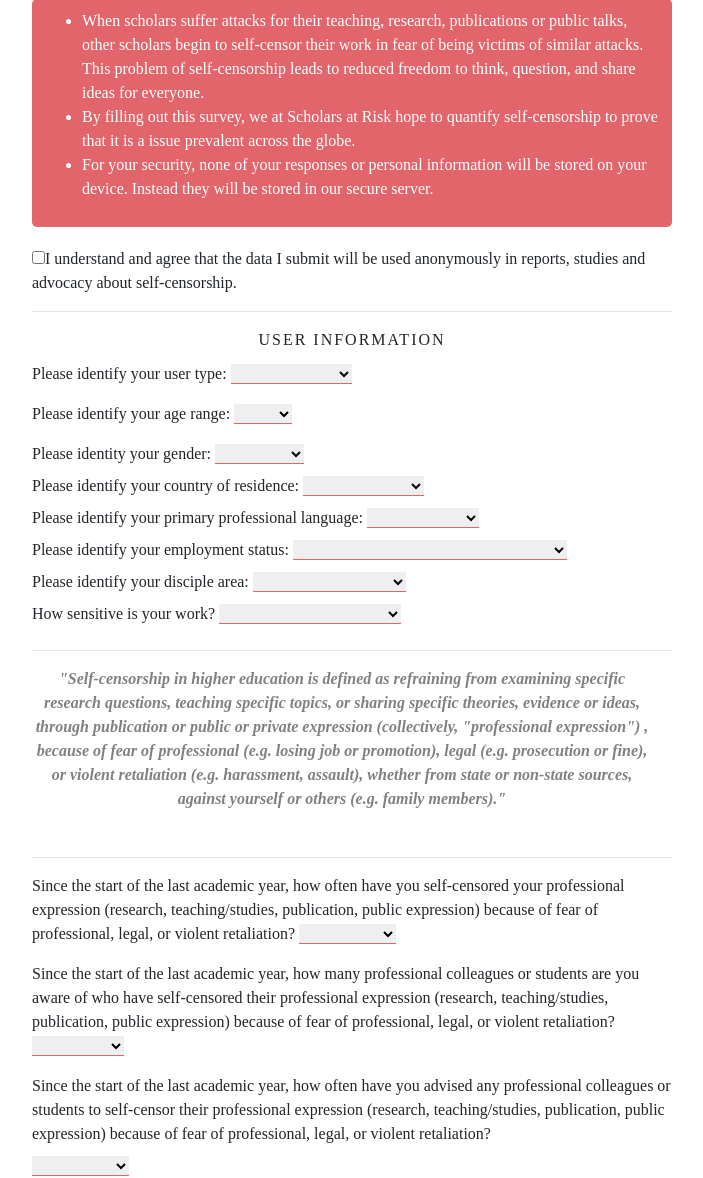
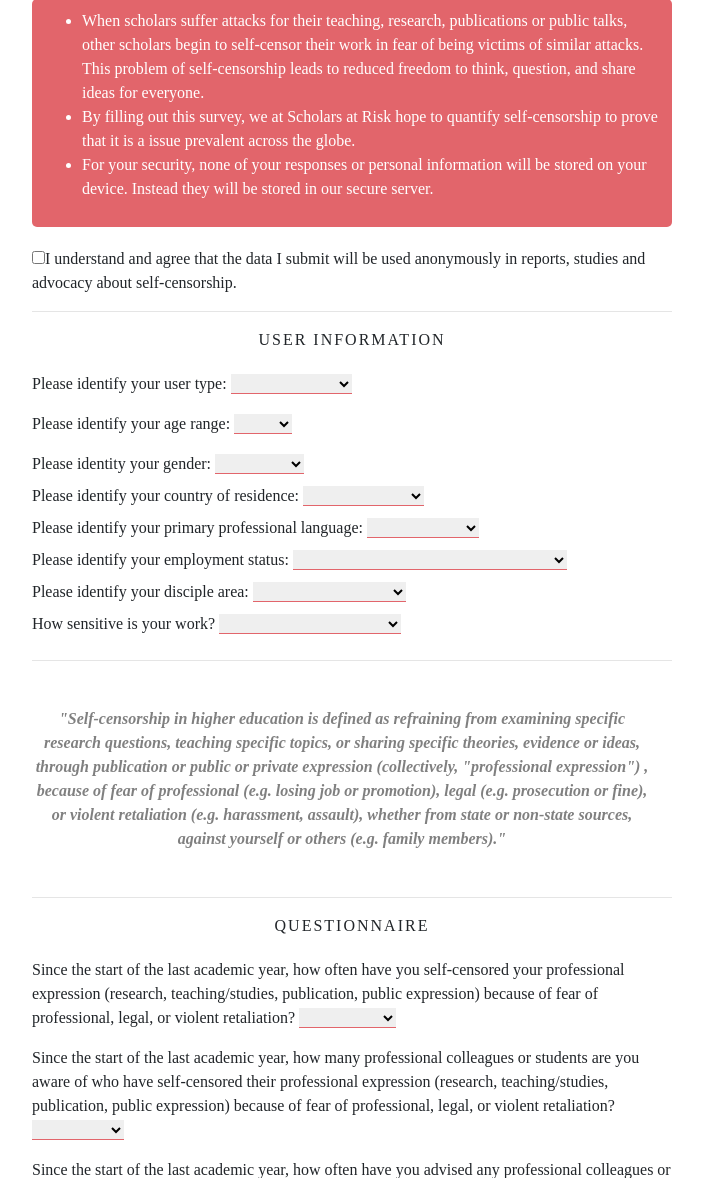
Before and after one commit to jerseycity19/team-13, a Flask app: template app/templates/main.html in a window 1280 px wide. Shown: the part 926-2104 px from the top of the page, without its empty margins (288-991 px from the left). Run offline with Flask 2, Linux system fonts and the light colour scheme; the template is opened without the code that fills it: most values are stand-ins (such as "Sample title", 1, 10 or a date in 2020); some libraries are stand-ins or nearby versions.

Commit message:
more style changes omagah

```diff
--- a/app/static/style.css
+++ b/app/static/style.css
@@ -19,10 +19,10 @@
     border-radius: 5px;
     margin-bottom: 20px;
 }
-.user{
+.header{
     letter-spacing: 2px;
     text-align:center;
-    margin-bottom: 10px;
+    margin-bottom: 20px;
 }
 ul{
     background-color: #e2656b;
@@ -52,7 +52,7 @@ option{
     color:grey;
     font-weight: bold;
     font-size: 16px;
-    padding-top: 0px;
+    padding-top: 30px;
     padding-bottom: 30px;
     padding left: 20px;
     padding-right: 20px;
--- a/app/templates/main.html
+++ b/app/templates/main.html
@@ -29,7 +29,7 @@
             will be used anonymously in reports, studies and advocacy about self-censorship.<br>
         </div>
         <hr>
-        <div class="user">USER INFORMATION</div>
+        <div class="header">USER INFORMATION</div>
         <div>
             <label for="userid">Please identify your user type: <label>
             <select id="userid" name="userid">
@@ -126,6 +126,7 @@
         <hr>
 
         <div>
+            <div class="header">QUESTIONNAIRE</div>
             <label>Since the start of the last academic year, how often have you self-censored your professional expression (research, teaching/studies, publication, public expression) because of fear of professional, legal, or violent retaliation? <label>
             <select>
                 <option value=""></option>
```
